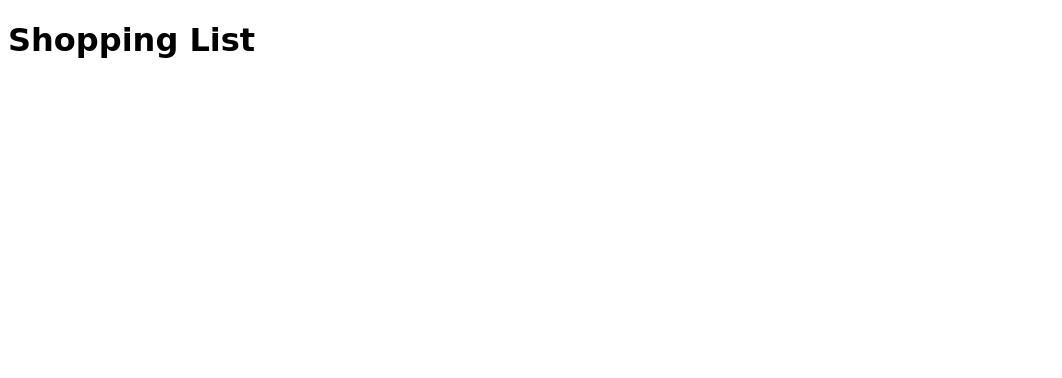
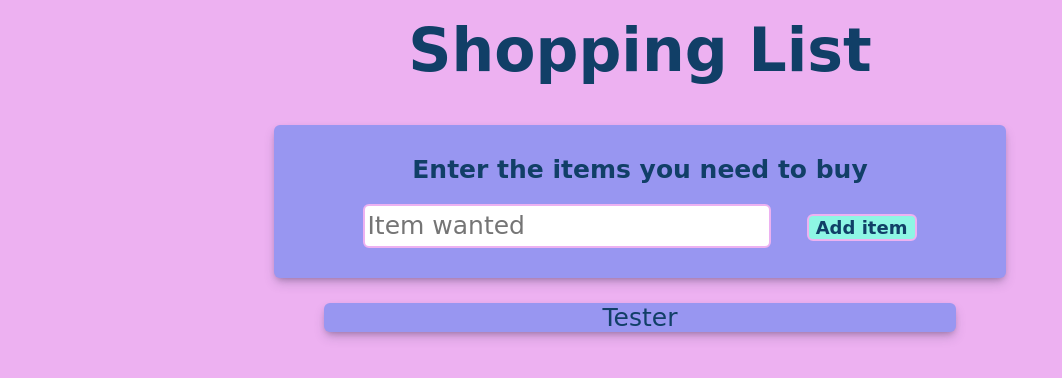
Before and after one commit to SL-GW/shopping-list-application, a plain HTML site: page index.html in a window 1280 px wide. Shown: the whole page, without its empty margins (0-1062 px from the left). Drawn offline with Linux system fonts and the light colour scheme; a web font is replaced by a local one.

Commit message:
Updated css

```diff
--- a/index.html
+++ b/index.html
@@ -15,10 +15,87 @@
         font-family: "Over the Rainbow", cursive;
         font-weight: 400;
         font-style: normal;
+        background: #edb1f1;
+        color: #113f67;
+      }
+
+      h1 {
+        text-align: center;
+        font-size: 60px;
+        margin-top: 15px;
+      }
+
+      ul {
+        list-style: none;
+        padding-left: 0;
+        text-align: center;
+        font-size: 25px;
+      }
+
+      li {
+        background: #9896f1;
+        width: 50%;
+        display: block;
+        margin: 0 auto;
+        border-radius: 6px;
+        box-shadow: rgba(50, 50, 93, 0.25) 0px 6px 12px -2px,
+          rgba(0, 0, 0, 0.3) 0px 3px 7px -3px;
+      }
+
+      .box {
+        background: #9896f1;
+        text-align: center;
+        width: 50%;
+        display: block;
+        margin: 0 auto;
+        border-radius: 6px;
+        padding: 30px 50px;
+        box-shadow: rgba(50, 50, 93, 0.25) 0px 6px 12px -2px,
+          rgba(0, 0, 0, 0.3) 0px 3px 7px -3px;
+      }
+
+      .instructions {
+        font-size: 25px;
+        font-weight: 600;
+        margin-bottom: 20px;
+      }
+      .input-text {
+        font-family: "Over the Rainbow", cursive;
+        line-height: 1.5;
+        font-size: 25px;
+        border-radius: 6px;
+        border: solid 2px #edb1f1;
+        margin-right: 30px;
+        width: 400px;
+      }
+      .input-button {
+        font-family: "Over the Rainbow", cursive;
+        border: solid 2px #edb1f1;
+        font-size: 18px;
+        border-radius: 6px;
+        width: 110px;
+        font-weight: 600;
+        color: #113f67;
+        background: #8ef6e4;
+      }
+
+      .input-button:hover {
+        font-size: 20px;
+        cursor: pointer;
       }
     </style>
   </head>
   <body>
     <h1>Shopping List</h1>
+    <div class="box">
+      <div class="instructions">Enter the items you need to buy</div>
+      <form>
+        <input class="input-text" type="text" placeholder="Item wanted" />
+        <input class="input-button" type="submit" value="Add item" />
+      </form>
+    </div>
+    <ul>
+      <li>Tester</li>
+    </ul>
   </body>
 </html>
```
Also changed, not shown: 1 other file.
